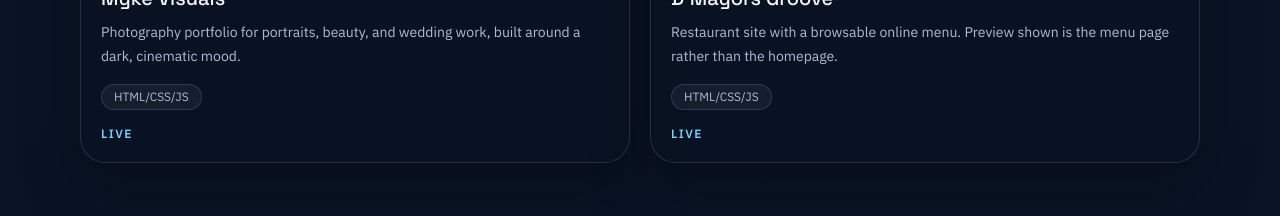
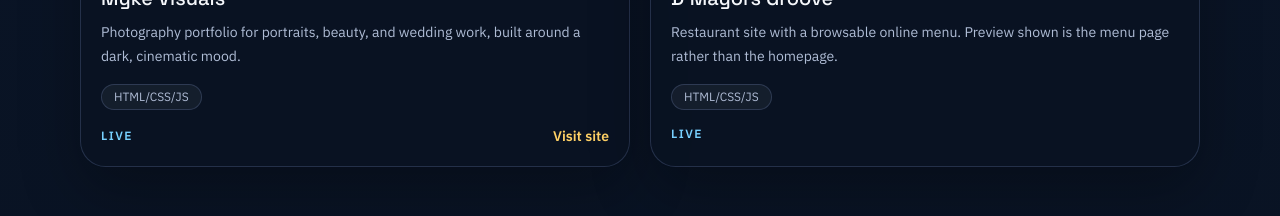
Before and after one commit to Evee2/eve.init, a React (Vite) app: page / in a window 1280 px wide. Shown: the part 2740-2956 px from the top of the page. Built offline with nearby package versions, Linux system fonts and the light colour scheme.

Commit message:
content: link Myke Visuals to its live Netlify deploy, update preview image
Swap in a fresh screenshot of the redesigned dark editorial site.

```diff
--- a/src/data/projects.js
+++ b/src/data/projects.js
@@ -56,7 +56,7 @@ export const projects = [
     description: 'Photography portfolio for portraits, beauty, and wedding work, built around a dark, cinematic mood.',
     tags: ['HTML/CSS/JS'],
     image: '/media/myke-visuals.png',
-    liveUrl: null,
+    liveUrl: 'https://myke-visual.netlify.app',
     status: 'Live',
   },
   {
```
Also changed, not shown: public/media/myke-visuals.png.
